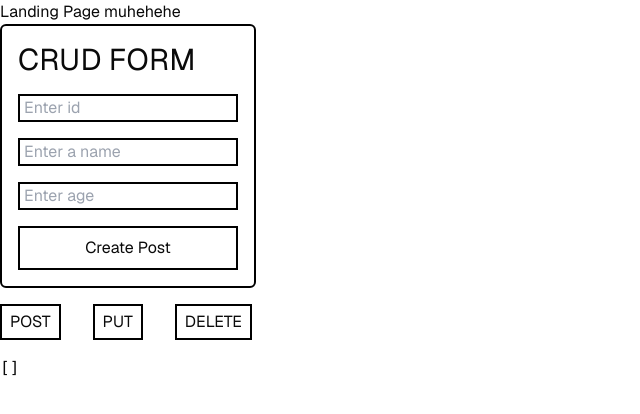
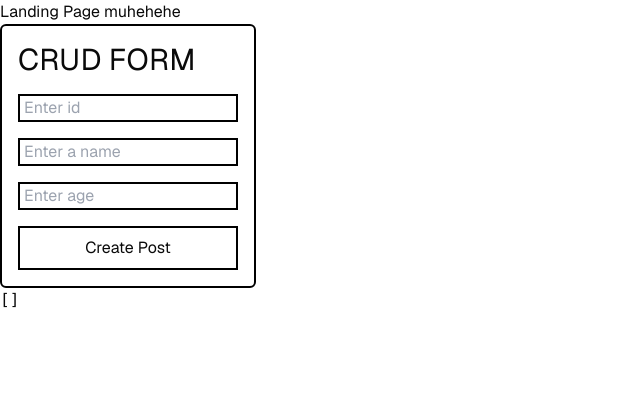
Before and after one commit to nekushi/supabase-db-test, a Next.js app: page /namesDB in a window 1280 px wide. Shown: the top 414 px of the page, without its empty margins (0-640 px from the left). Built offline with nearby package versions, Linux system fonts and the light colour scheme; no server answers; the database is empty.

Commit message:
modified form

```diff
--- a/app/namesDB/page.tsx
+++ b/app/namesDB/page.tsx
@@ -31,11 +31,11 @@ export default function FruitDB() {
     <>
       <h1>Landing Page muhehehe</h1>
       <Form type={formType} />
-      <div className='[&>*]:px-2 [&>*]:py-1 [&>*]:border-2 [&>*]:border-black space-x-8 my-4'>
+      {/* <div className='[&>*]:px-2 [&>*]:py-1 [&>*]:border-2 [&>*]:border-black space-x-8 my-4'>
         <button value={"POST"} onClick={() => {setFormType("post")}}>POST</button>
         <button value={"PUT"} onClick={() => {setFormType("put")}}>PUT</button>
         <button value={"DELETE"} onClick={() => {setFormType("delete")}}>DELETE</button>
-      </div>
+      </div> */}
       <pre>{JSON.stringify(names, null, 2)}</pre>
       {/* <pre>{JSON.stringify(fruits, null, 2)}</pre> */}
     </>
```
